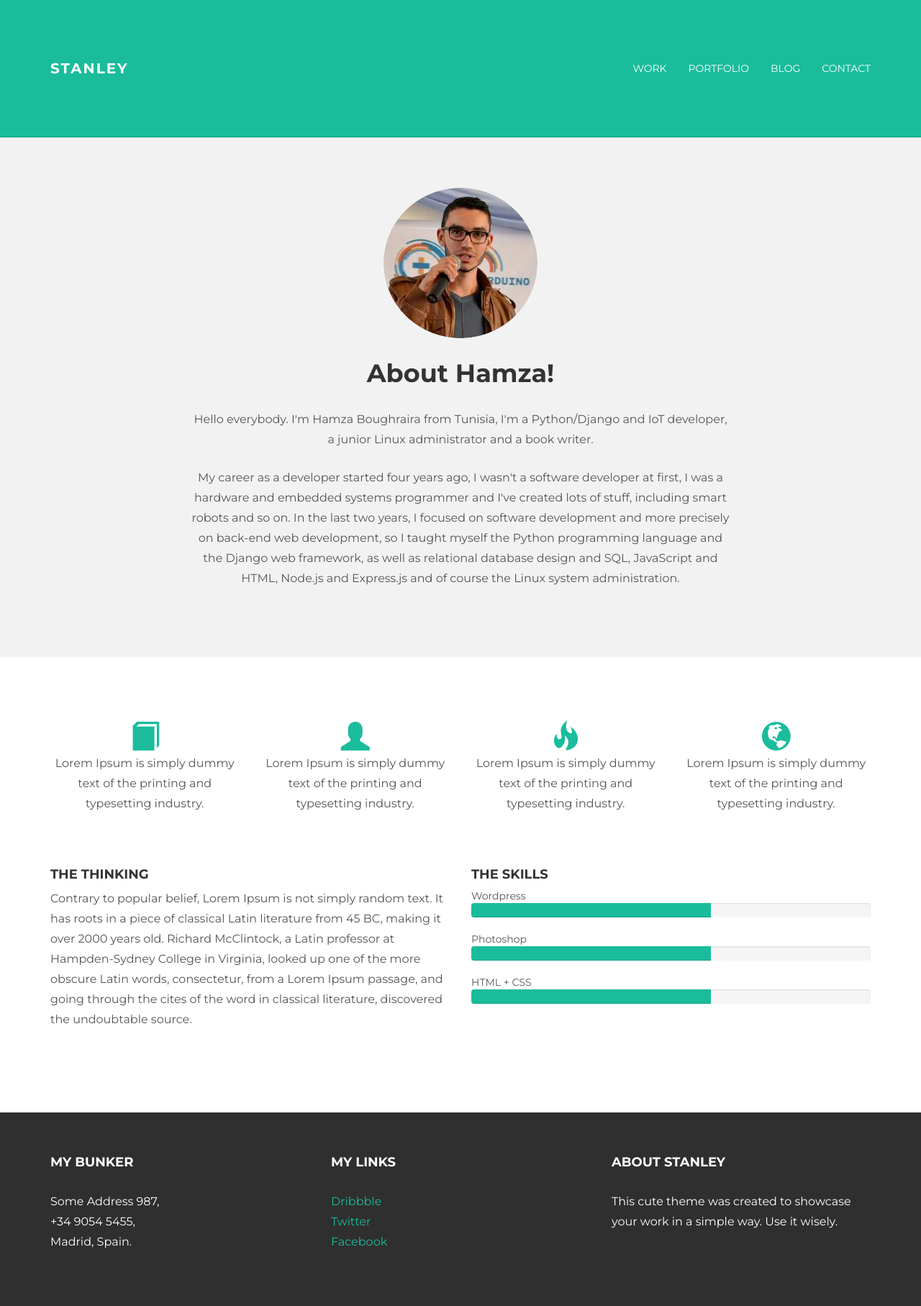
After one commit to autogyro/Personal-Site, a Flask app: page /portfolio in a window 1280 px wide. The commit adds this page. Shown: the whole page at 72% size. Run offline with Flask 2, Linux system fonts and the light colour scheme; some libraries are stand-ins or nearby versions.

Commit message:
portfolio

```diff
--- a/main.py
+++ b/main.py
@@ -8,6 +8,10 @@ manager = Manager(app)
 def index():
 	return render_template('index.html')
 
+@app.route('/portfolio')
+def portfolio():
+	return render_template('portfolio.html')
+
 
 if __name__ == '__main__':
 	manager.run()
--- /dev/null
+++ b/templates/portfolio.html
@@ -0,0 +1,160 @@
+<!DOCTYPE html>
+<html lang="en">
+  <head>
+    <meta charset="utf-8">
+    <meta http-equiv="X-UA-Compatible" content="IE=edge">
+    <meta name="viewport" content="width=device-width, initial-scale=1.0">
+    <meta name="description" content="">
+    <meta name="author" content="">
+    <!--<link rel="shortcut icon" href="../../docs-assets/ico/favicon.png">-->
+
+    <title>Hamzawix - Portfolio</title>
+
+    <!-- Bootstrap core CSS -->
+    <link href="{{ url_for('static', filename='css/bootstrap.css') }}" rel="stylesheet">
+	<link href="{{ url_for('static', filename='css/main.css') }}" rel="stylesheet">
+
+    <script src="https://code.jquery.com/jquery-1.10.2.min.js"></script>
+
+  </head>
+
+  <body>
+
+    <!-- Static navbar -->
+    <div class="navbar navbar-inverse navbar-static-top">
+      <div class="container">
+        <div class="navbar-header">
+          <button type="button" class="navbar-toggle" data-toggle="collapse" data-target=".navbar-collapse">
+            <span class="icon-bar"></span>
+            <span class="icon-bar"></span>
+            <span class="icon-bar"></span>
+          </button>
+          <a class="navbar-brand" href="index.html">STANLEY</a>
+        </div>
+        <div class="navbar-collapse collapse">
+          <ul class="nav navbar-nav navbar-right">
+            <li><a href="work.html">Work</a></li>
+            <li><a href="about.html">Portfolio</a></li>
+            <li><a href="blog.html">Blog</a></li>
+            <li><a href="contact.html">Contact</a></li>
+          </ul>
+        </div><!--/.nav-collapse -->
+      </div>
+    </div>
+
+	<!-- +++++ Welcome Section +++++ -->
+	<div id="ww">
+	    <div class="container">
+			<div class="row">
+				<div class="col-lg-8 col-lg-offset-2 centered">
+					<img src="{{ url_for('static', filename='img/hamza.png') }}" alt="Hamza">
+					<h1>About Hamza!</h1>
+					<p>Hello everybody. I'm Hamza Boughraira from Tunisia, I'm a Python/Django and IoT developer,
+					a junior Linux administrator and a book writer.</p>
+					<p>My career as a developer started four years ago, I wasn't a software developer at first, I was a hardware and embedded systems programmer and I've created lots of stuff, including smart robots and so on. In the last two years, I focused on software development and more precisely on back-end web development, so I taught myself the Python programming language and the Django web framework, as well as relational database design and SQL, JavaScript and HTML, Node.js and Express.js and of course the Linux system administration.</p>
+
+				</div>
+			</div>
+	    </div>
+	</div>
+
+
+	<!-- +++++ Information Section +++++ -->
+
+	<div class="container pt">
+		<div class="row mt centered">
+			<div class="col-lg-3">
+				<span class="glyphicon glyphicon-book"></span>
+				<p>Lorem Ipsum is simply dummy text of the printing and typesetting industry.</p>
+			</div>
+
+			<div class="col-lg-3">
+				<span class="glyphicon glyphicon-user"></span>
+				<p>Lorem Ipsum is simply dummy text of the printing and typesetting industry.</p>
+			</div>
+
+			<div class="col-lg-3">
+				<span class="glyphicon glyphicon-fire"></span>
+				<p>Lorem Ipsum is simply dummy text of the printing and typesetting industry.</p>
+			</div>
+
+			<div class="col-lg-3">
+				<span class="glyphicon glyphicon-globe"></span>
+				<p>Lorem Ipsum is simply dummy text of the printing and typesetting industry.</p>
+			</div>
+		</div><!-- /row -->
+
+		<div class="row mt">
+			<div class="col-lg-6">
+				<h4>THE THINKING</h4>
+				<p>Contrary to popular belief, Lorem Ipsum is not simply random text. It has roots in a piece of classical Latin literature from 45 BC, making it over 2000 years old. Richard McClintock, a Latin professor at Hampden-Sydney College in Virginia, looked up one of the more obscure Latin words, consectetur, from a Lorem Ipsum passage, and going through the cites of the word in classical literature, discovered the undoubtable source.</p>
+			</div><!-- /colg-lg-6 -->
+
+			<div class="col-lg-6">
+				<h4>THE SKILLS</h4>
+				Wordpress
+				<div class="progress">
+					<div class="progress-bar progress-bar-theme" role="progressbar" aria-valuenow="60" aria-valuemin="0" aria-valuemax="100" style="width: 60%;">
+						<span class="sr-only">60% Complete</span>
+					</div>
+				</div>
+
+				Photoshop
+				<div class="progress">
+					<div class="progress-bar progress-bar-theme" role="progressbar" aria-valuenow="80" aria-valuemin="0" aria-valuemax="100" style="width: 60%;">
+						<span class="sr-only">80% Complete</span>
+					</div>
+				</div>
+
+				HTML + CSS
+				<div class="progress">
+					<div class="progress-bar progress-bar-theme" role="progressbar" aria-valuenow="95" aria-valuemin="0" aria-valuemax="100" style="width: 60%;">
+						<span class="sr-only">95% Complete</span>
+					</div>
+				</div>
+
+			</div><!-- /col-lg-6 -->
+		</div><!-- /row -->
+	</div><!-- /container -->
+
+
+	<!-- +++++ Footer Section +++++ -->
+
+	<div id="footer">
+		<div class="container">
+			<div class="row">
+				<div class="col-lg-4">
+					<h4>My Bunker</h4>
+					<p>
+						Some Address 987,<br/>
+						+34 9054 5455, <br/>
+						Madrid, Spain.
+					</p>
+				</div><!-- /col-lg-4 -->
+
+				<div class="col-lg-4">
+					<h4>My Links</h4>
+					<p>
+						<a href="#">Dribbble</a><br/>
+						<a href="#">Twitter</a><br/>
+						<a href="#">Facebook</a>
+					</p>
+				</div><!-- /col-lg-4 -->
+
+				<div class="col-lg-4">
+					<h4>About Stanley</h4>
+					<p>This cute theme was created to showcase your work in a simple way. Use it wisely.</p>
+				</div><!-- /col-lg-4 -->
+
+			</div>
+
+		</div>
+	</div>
+
+
+    <!-- Bootstrap core JavaScript
+    ================================================== -->
+    <!-- Placed at the end of the document so the pages load faster -->
+    <script src="{{ url_for('static', filename='js/bootstrap.min.js') }}"></script>
+  </body>
+</html>
```
Also changed, not shown: templates/index.html (+10 -52 lines).
